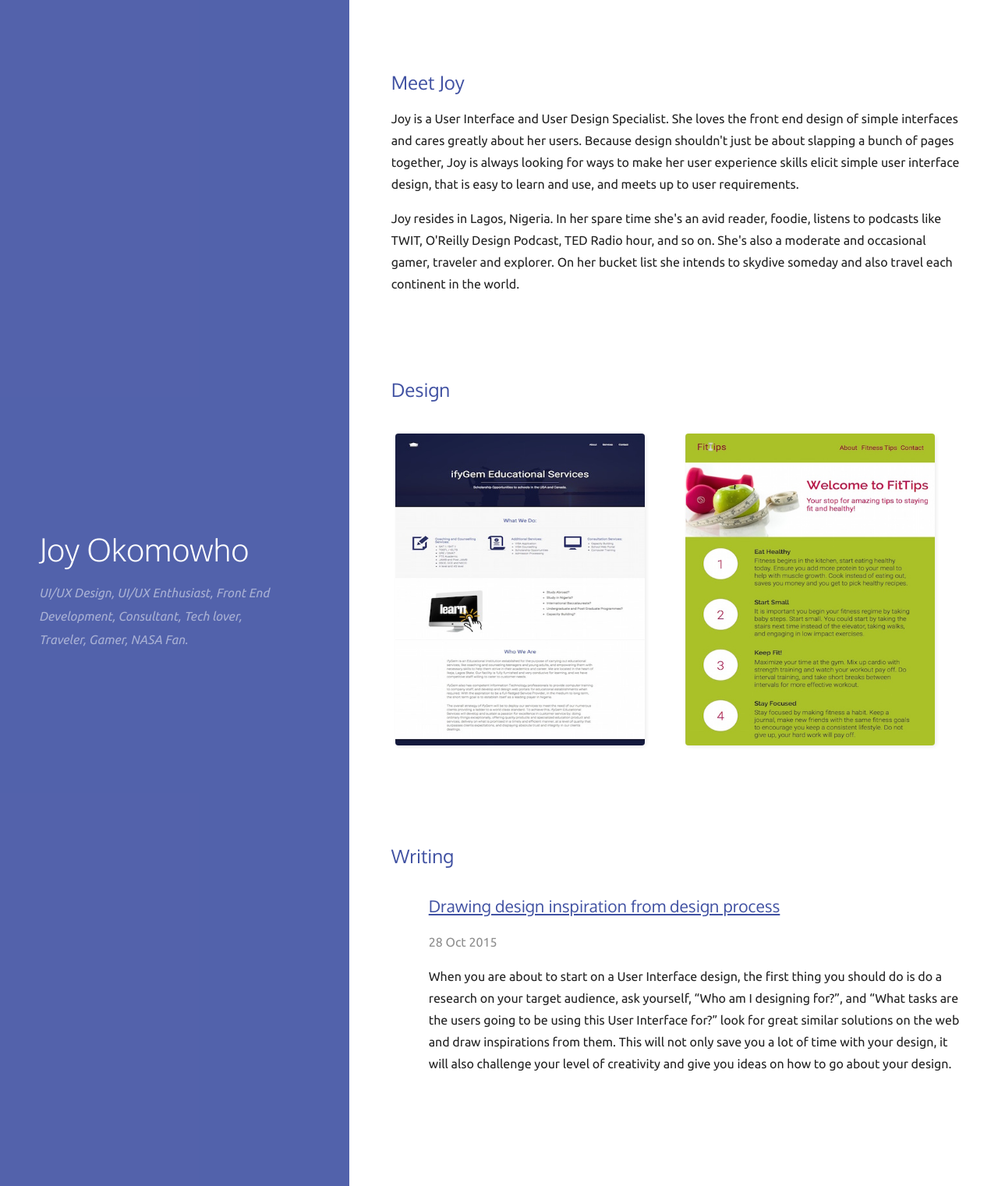
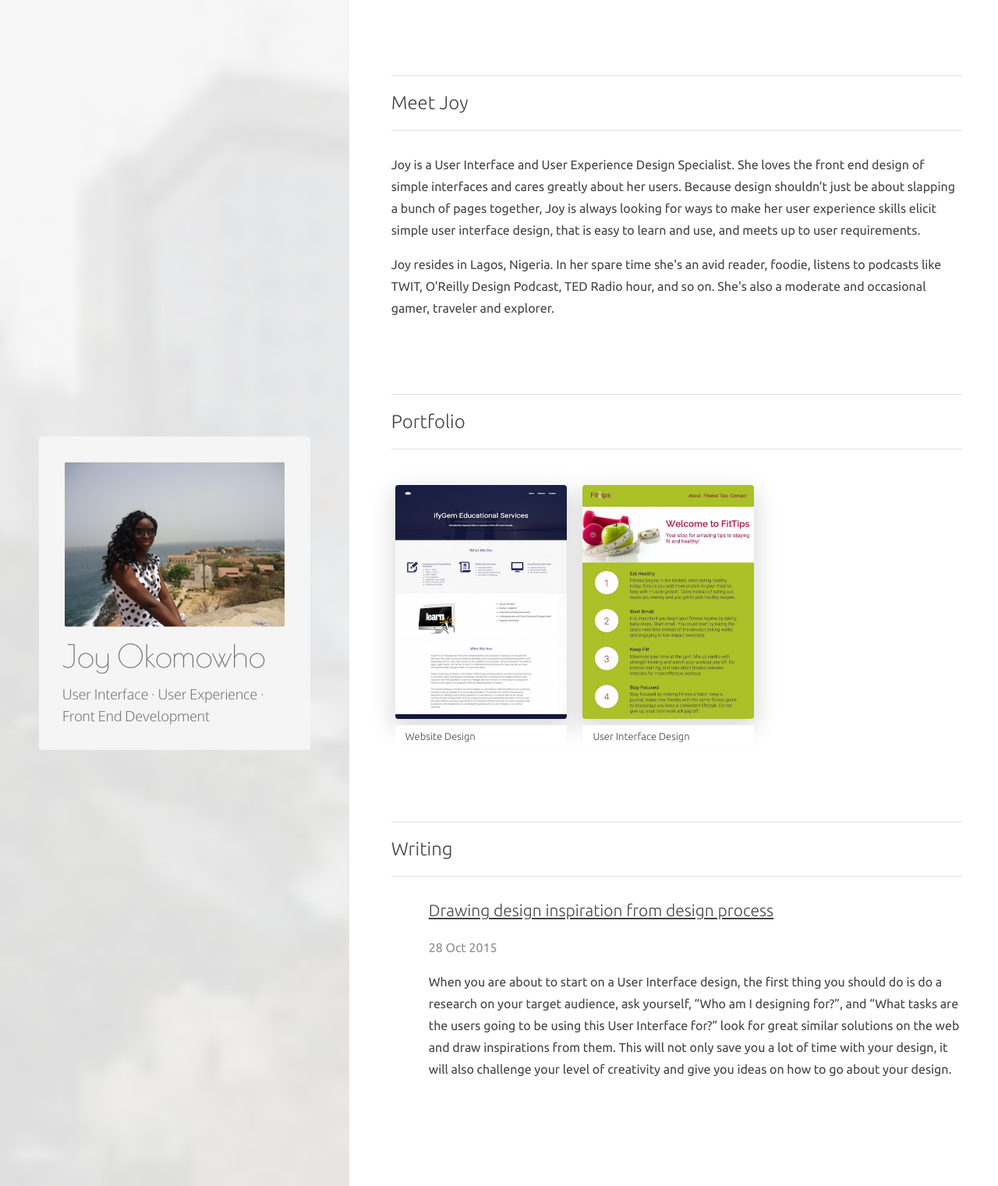
Before and after one commit to jokomowho/my_website, a Jekyll site: the page built from index.html, in a window 1280 px wide. Shown: the whole page at 78% size. Built offline with Jekyll 4.4.1, drawn with Linux system fonts in a browser that asks for light colours; Markdown is read by kramdown in place of the engine named in the settings.

Commit message:
Update to design.

```diff
--- a/_config.yml
+++ b/_config.yml
@@ -1,6 +1,6 @@
 # Site settings
 title: 'Joy Okomowho' # Your Title
-tagline: 'UI/UX Design, UI/UX Enthusiast, Front End Development, Consultant, Tech lover, Traveler, Gamer, NASA Fan.' # A brief tagline for your site
+tagline: 'UI · UX Design, UI · UX Enthusiast, Front End Development, Consultant, Tech lover,  NASA Fan.' # A brief tagline for your site
 sidebar_image: /images/cover.jpg
 
 # Build settings
--- a/css/main.css
+++ b/css/main.css
@@ -23,24 +23,24 @@ body {
 
 /* Type */
 
-h1,
-h2 {
-  font-family: 'Oxygen', sans-serif;
+h1 {
+  font-family: 'Poiret One', sans-serif;
 }
 
 h1 {
   line-height: 1.3;
-  font-weight: 300;
+  font-weight: 400;
   font-size: 40px;
-  color: #FFF;
+  color: #777;
 }
 
 h2 {
-  font-weight: 400;
+  font-family: 'Ubuntu', serif;
+  font-weight: 300;
   font-size: 24px;
-  margin-bottom: 18px;
-  margin-top: 36px;
-  color: #4051A2;
+  margin-bottom: 20px;
+  margin-top: 20px;
+  color: #444;
 }
 
 blockquote {
@@ -181,7 +181,7 @@ header .home_button {
   color: rgba(255, 255, 255, 0.5);
   text-decoration: none;
   text-align: center;
-  background-image: url(../images/icon_home.png);
+  background-image: url(../images/icon_home_hover.png);
   background-position: center;
   background-repeat: no-repeat;
   padding: 20px;
@@ -211,20 +211,21 @@ header ul.meta {
 }
 
 #home-header ul.meta {
-  margin-top: 15px;
+  margin-top: 5px;
 }
 
 header ul.meta li {
   display: inline-block;
   margin-right: 25px;
-  line-height: 30px;
-  color: #fff;
+  line-height: 20px;
+  color: #777;
 }
 
 header ul.meta li span {
   margin-right: 10px;
   font-style: italic;
-  color: rgba(255, 255, 255, .5);
+  color: #777;
+  font-size: 16px;
 }
 
 /* Pagination */
@@ -285,6 +286,7 @@ header ul.meta li span {
 article {
   width: 65%;
   overflow-x: hidden;
+  background-color: #fff;
 }
 
 
@@ -304,6 +306,7 @@ article .container {
 
 article p {
   margin-bottom: 1em;
+  color: #444;
 }
 
 article li {
@@ -319,7 +322,7 @@ article li {
 }
 
 article a {
-  color: #4051A2;
+  color: #444;
   text-decoration: underline;
 }
 
@@ -351,23 +354,26 @@ hr {
 }
 .top-container{
   height:100%; width:100%;
-  background-color: rgba(64, 81, 162, .9);
+  background-color: rgba(245, 245, 245, .9);
 }
 .floating-box {
     display: inline-block;
-    width: 320px;
+    width: 220px;
     margin: 1px;
-    height: 400px;
-    box-shadow: 2px 2px 5px #eeeeee;
-    margin-top: 1.5em;
+    height: 300px;
+    box-shadow:  0 10px 30px 3px rgba(0,0,0,0.15);
+  -webkit-box-shadow:  0 10px 30px 3px rgba(0,0,0,0.15);
+  -o-box-shadow:  0 10px 30px 3px rgba(0,0,0,0.15);
+    margin-top: 1em;
     border-radius: 5px;
     color: #7b7b7b;
+     margin-right:1em;
 }
 .floating-box img{
   border-radius: 4px;
 }
 .floating-box:first-child{
-  margin-left:5px; margin-right:3em;
+  margin-left:5px;
 }
 .floating-box:hover{
   box-shadow:  0 10px 30px 3px rgba(0,0,0,0.15);
@@ -378,7 +384,25 @@ hr {
     -moz-transition: all 1s ease-in-out;
     transition: all 1s ease-in-out;
   color: #727272;
+  transform: perspective( 600px ) rotateY( 45deg );
 }
+.floating-box p{padding-left:1em; font-weight:300; background:#fff; font-size:13px;}
 .portfolio-images{
   width:100%;
 }
+article .content{
+  margin-top: 6em;
+  margin-bottom: 2em;
+}
+.content-child{
+  margin-top: 1.8em;
+}
+h3.style{
+  color:#777; font-family: 'Oxygen', serif; font-style:; font-size:18px; font-weight:100; margin-top:.5em;
+}
+div.style-element{
+  background:#f5f5f5; padding:30px; border-radius:4px;
+}
+.img-style{
+  border:3px solid #f5f5f5; width:100%; border-radius:5px;
+}
--- a/index.html
+++ b/index.html
@@ -2,45 +2,51 @@
 layout: default
 ---
 
-<header id="home-header">
-  <div class="top-container">
+<header id="home-header" style="background-image: url({{ site.baseurl }}{{ site.sidebar_image }});">
+  <div class="top-container" >
     <div class="container">
+       <div class="style-element">
+        <img src="images/Aerial.jpg" class="img-style">
           <h1>{{ site.title }}</h1>
-      <ul class="meta">
-        <li>
-          <span>
-            {{ site.tagline }}
-          </span>
-        </li>
-      </ul>
+          <h3 class="style">User Interface &middot; User Experience &middot; Front End Development</h3>
+        </div>
     </div>
   </div>
 </header>
 <article>
   <div class="container">
-    <br><br>
-    <div class="about">
+    <div class="about content">
+      <hr>
       <h2>Meet Joy</h2>
-        <p>Joy is a User Interface and User Design Specialist. She loves the front end design of simple interfaces and cares greatly about her users. Because design shouldn't just be about slapping a bunch of pages together, Joy is always looking for ways to make her user experience skills elicit simple user interface design, that is easy to learn and use, and meets up to user requirements.
+      <hr>
+        <div class="content-child">
+          <p>Joy is a User Interface and User Experience Design Specialist. She loves the front end design of simple interfaces and cares greatly about her users. Because design shouldn't just be about slapping a bunch of pages together, Joy is always looking for ways to make her user experience skills elicit simple user interface design, that is easy to learn and use, and meets up to user requirements.
           </p>
           <p>
-        Joy resides in Lagos, Nigeria. In her spare time she's an avid reader, foodie, listens to podcasts like TWIT, O'Reilly Design Podcast, TED Radio hour, and so on. She's also a moderate and occasional gamer, traveler and explorer. On her bucket list she intends to skydive someday and also travel each continent in the world.</p>
+          Joy resides in Lagos, Nigeria. In her spare time she's an avid reader, foodie, listens to podcasts like TWIT, O'Reilly Design Podcast, TED Radio hour, and so on. She's also a moderate and occasional gamer, traveler and explorer.
+        </p>
         </div>
-    <div class="portfolio" >
-      <br><br>
-      <h2 class="posts">Design</h2>
-        <div class="portfolio-images">
+    </div>
+    <div class="portfolio content" >
+      <hr>
+      <h2 class="posts">Portfolio</h2>
+      <hr>
+        <div class="portfolio-images content-child">
           <div class="floating-box">
-             <img src="images/ifygem.jpeg" width="320" height="400">
+             <img src="images/ifygem.jpeg" width="220" height="300">
+             <p>Website Design</p>
           </div>
           <div class="floating-box">
-            <img src="images/Final-fitness-tips.jpg"  width="320" height="400">
+            <img src="images/Final-fitness-tips.jpg"  width="220" height="300">
+            <p>User Interface Design</p>
           </div>
         </div>
     </div>
-    <br><br><br>
+    <div class="writing content">
+      <hr>
       <h2>Writing</h2>
-    <ul class="posts">
+      <hr>
+      <ul class="posts content-child">
         {% for post in site.posts %}
           <li>
             <h2><a href="{{ site.baseurl }}{{ post.url }}">{{ post.title }}</a></h2>
@@ -52,4 +58,5 @@ layout: default
         {% endfor %}
       </ul>
     </div>
+  </div>
 </article>
```
Also changed, not shown: _layouts/post.html (+4 -4 lines), images/Aerial.jpg (added), images/cover.jpg (added). Lines whose indentation alone changed are shown as unchanged.
